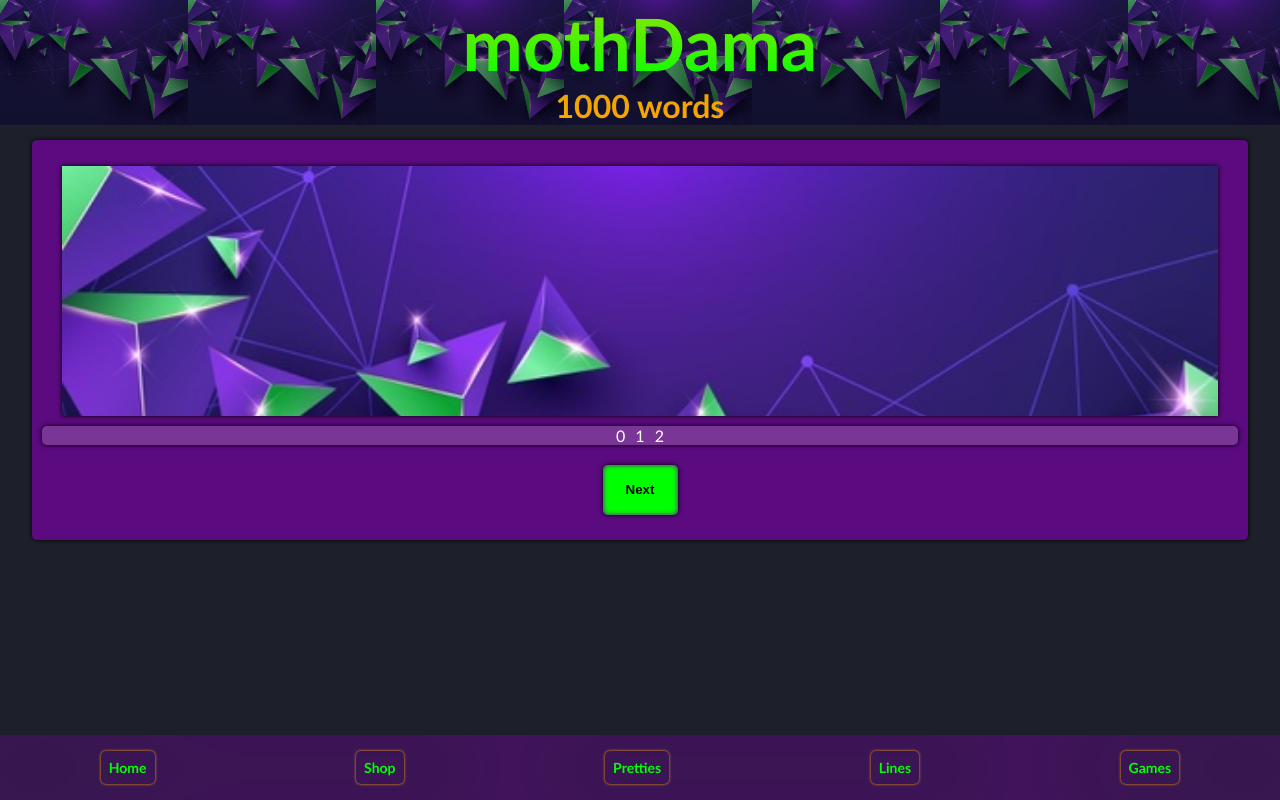
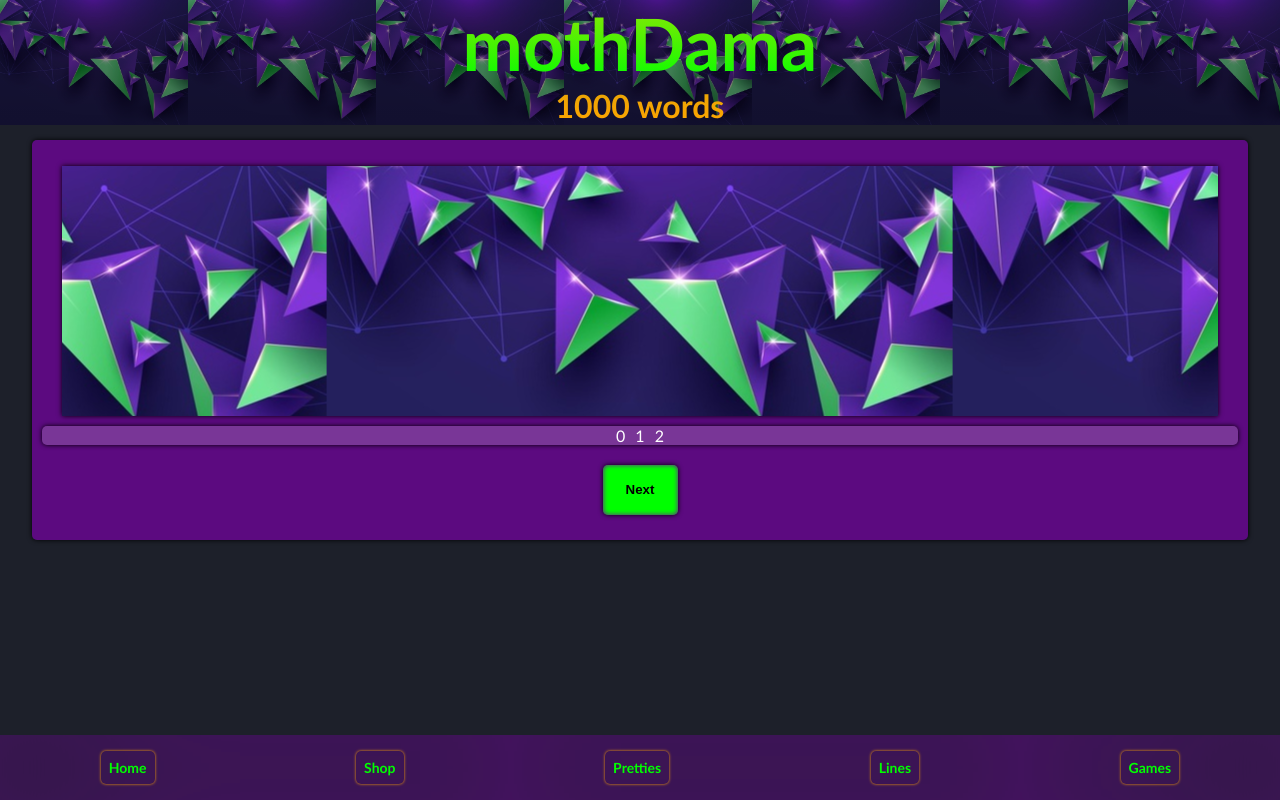
Before and after one commit to jgharris314/mothDama, a React (Create React App) app in the folder front-end/: page /pretties in a window 1280 px wide. Built offline with nearby package versions, Linux system fonts and the light colour scheme.

Commit message:
started the gallery

```diff
--- a/front-end/src/components/Gallery/Gallery.js
+++ b/front-end/src/components/Gallery/Gallery.js
@@ -20,13 +20,12 @@ const Gallery = () => {
 			<Header headerMemo={"1000 words"} />
 			<div className="gallery">
 				<div
+					className="gallery-img"
 					style={{
+						backgroundSize: "contain",
+						backgroundRepeat: "no-repeat",
 						background: `url(${imgArray[count]})`,
-						backgroundSize: "100%",
-						height: "250px",
-						width: "95%",
-						margin: "0 auto",
-						boxShadow: "0px 0px 5px black",
+						backgroundPosition: "center",
 					}}
 				></div>
 				<div className="gallery-list">
--- a/front-end/src/components/Gallery/gallery.styles.js
+++ b/front-end/src/components/Gallery/gallery.styles.js
@@ -13,6 +13,13 @@ export const StyledGallery = styled.div`
 		margin: 0 auto;
 		padding-top: 2%;
 		padding-bottom: 2%;
+
+		&-img {
+			height: 250px;
+			width: 95%;
+			margin: 0 auto;
+			box-shadow: 0px 0px 5px black;
+		}
 
 		&-list {
 			display: flex;
--- a/front-end/src/components/Shop/Shop.js
+++ b/front-end/src/components/Shop/Shop.js
@@ -5,6 +5,7 @@ const Shop = () => {
 	return (
 		<StyledShop>
 			<Header headerMemo={"Give me all your money"} />
+			<div className="shop">coming soon</div>
 		</StyledShop>
 	);
 };
--- a/front-end/src/components/Shop/shop.styles.js
+++ b/front-end/src/components/Shop/shop.styles.js
@@ -1,5 +1,12 @@
 import styled from "styled-components";
-
+import { translucentPurp, whiteWindow } from "../../App.variables";
 export const StyledShop = styled.div`
-	background-color: teal;
+	.shop {
+		background-color: ${translucentPurp};
+		width: 95%;
+		border-radius: 5px;
+		box-shadow: 0px 0px 5px black;
+		margin: 0 auto;
+		color: white;
+	}
 `;
```
